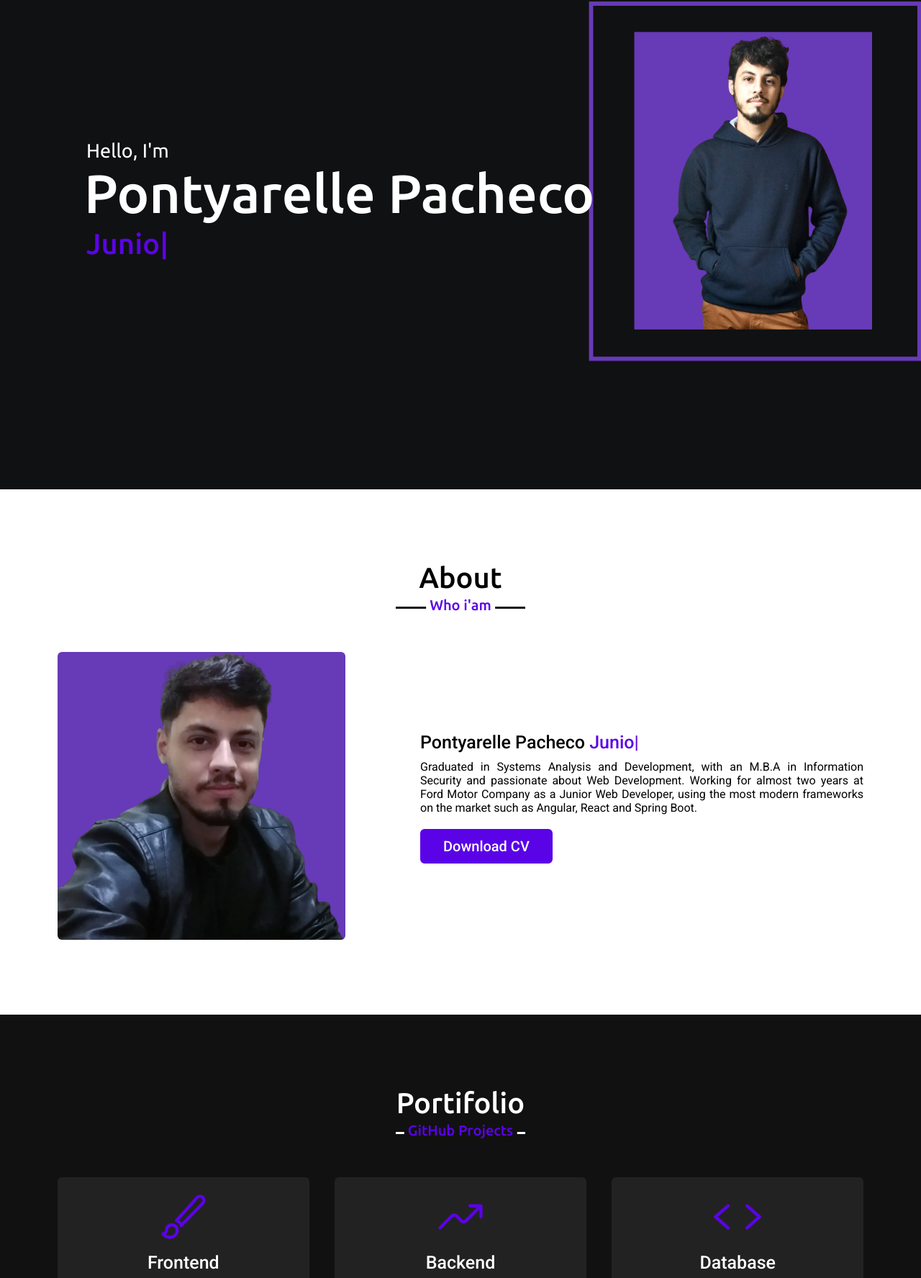
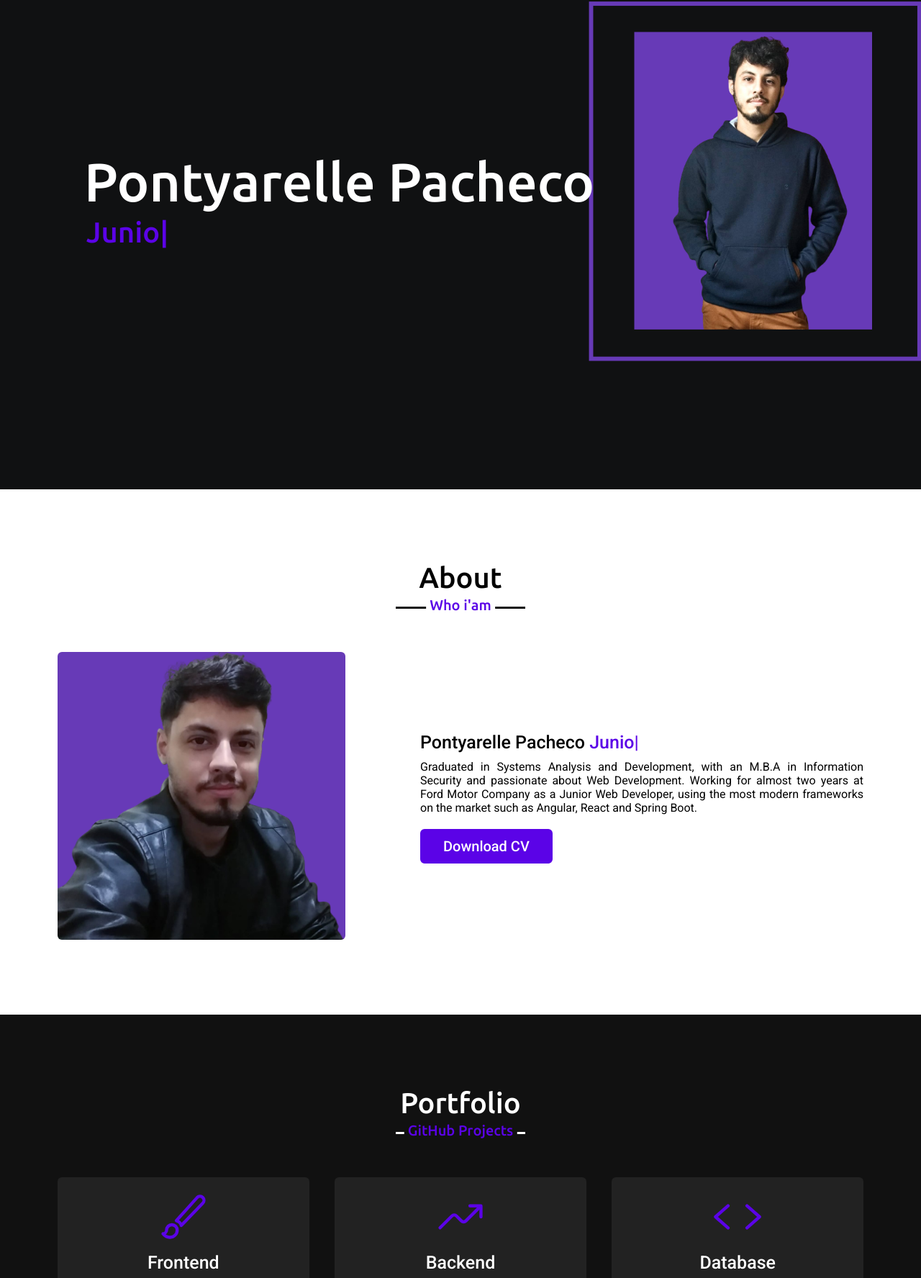
Before and after one commit to Pontyarelle/portfolio, a plain HTML site: page index.html in a window 1280 px wide. Shown: the part 120-1896 px from the top of the page at 72% size. Drawn offline with nearby package versions, Linux system fonts and the light colour scheme.

Commit message:
Update index

```diff
--- a/index.html
+++ b/index.html
@@ -4,7 +4,7 @@
     <meta charset="UTF-8">
     <meta http-equiv="X-UA-Compatible" content="IE=edge">
     <meta name="viewport" content="width=device-width, initial-scale=1.0">
-    <title>Pontyarelle Pacheco | Portifolio</title>
+    <title>Pontyarelle Pacheco | Portfolio</title>
 
     <link rel="stylesheet" href="style.css">
 </head>
@@ -33,7 +33,6 @@
     <section class="home" id="home">
         <div class="max-width">
             <div class="home-content">
-                <div class="text-1">Hello, I'm </div>
                 <div class="text-2">Pontyarelle Pacheco</div>
                 <div class="text-3"><span class="typing"></span></div>
             </div>
@@ -62,7 +61,7 @@
      <!--sessão serviços-->
      <section class="services" id="services">
         <div class="max-width">
-            <h2 class="title">Portifolio</h2>
+            <h2 class="title">Portfolio</h2>
             <div class="serv-content">
                <div class="card">
                    <div class="box">
```
